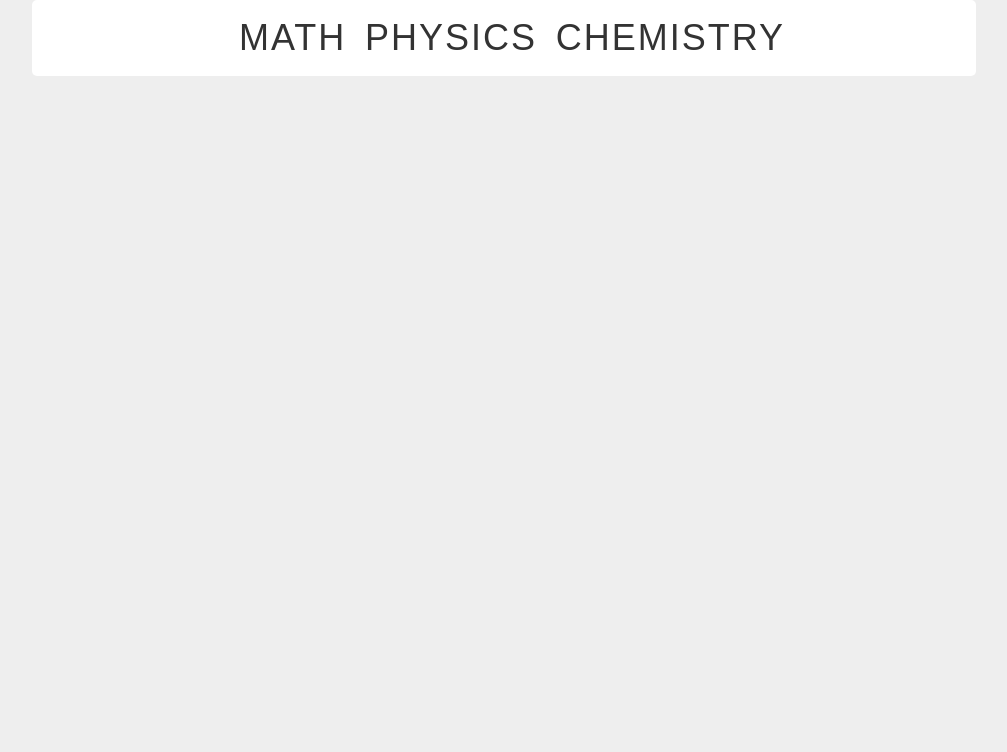
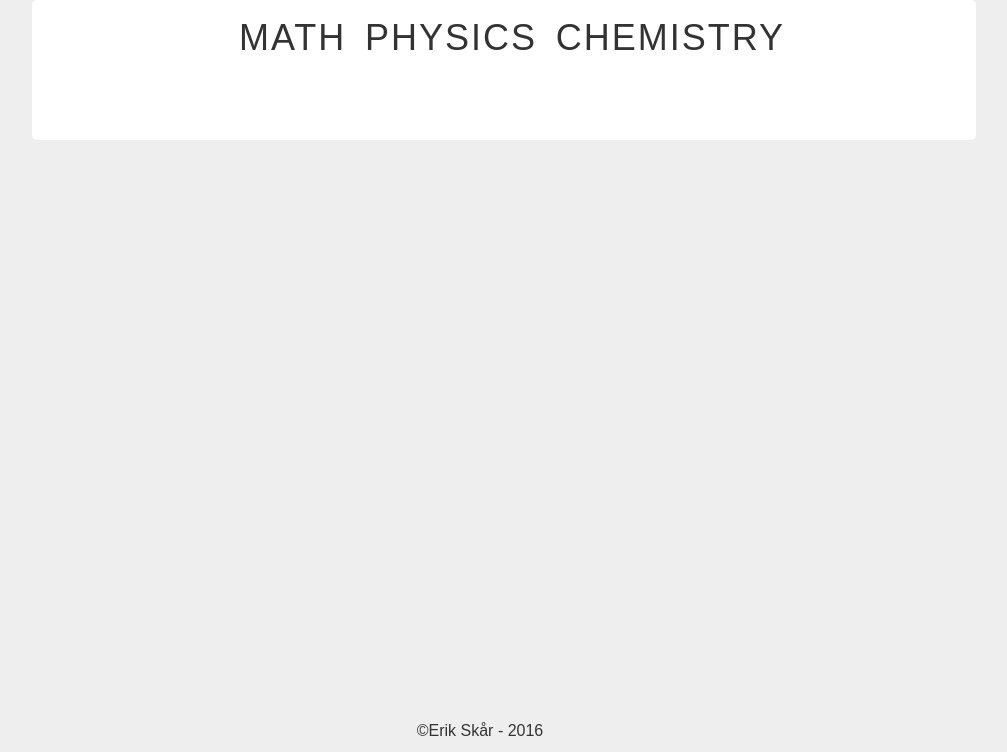
Before and after one commit to ShazXVII/ShazXVII.github.io, a PHP site: page /formulas.html in a window 1280 px wide. Shown: the part 48-800 px from the top of the page, without its empty margins (160-1167 px from the left). Run offline with PHP 8.4, Linux system fonts and the light colour scheme.

Commit message:
formulas

```diff
--- a/formulas.css
+++ b/formulas.css
@@ -30,6 +30,7 @@ h1:hover {
   padding-left: 2em;
   line-height: 1.5;
   border-radius: 5px;
+  margin-bottom: 4em;
 }
 .subjects {
   text-align: center;
@@ -43,14 +44,9 @@ h1:hover {
   background-color: transparent;
   font-size: 150%;
   letter-spacing: 2px;
-  transition: none 200ms ease-out;
-  transition-property: letter-spacing;
+
 }
-.subjects button:hover {
-  letter-spacing: 5px;
-  transition: none 200ms ease-out;
-  transition-property: letter-spacing;
-}
+
 .math, .chemistry, .physics {
   display: none;
 }
@@ -60,3 +56,17 @@ h1:hover {
 .formula form {
   display: inline;
 }
+.content {
+  padding-bottom: 2em;
+  margin-bottom: 2em;
+}
+.footer {
+  text-align: center;
+  z-index: -1;
+  position: fixed;
+  left:0px;
+  bottom:0px;
+  height:30px;
+  width: 100%;
+  padding-bottom: 1em;
+}
--- a/formulas.html
+++ b/formulas.html
@@ -82,7 +82,7 @@
     </div>
   </div>
   <div class="footer">
-
+    <p>©Erik Skår - 2016</p>
   </div>
   <script>
     var pi = Math.PI;
```
